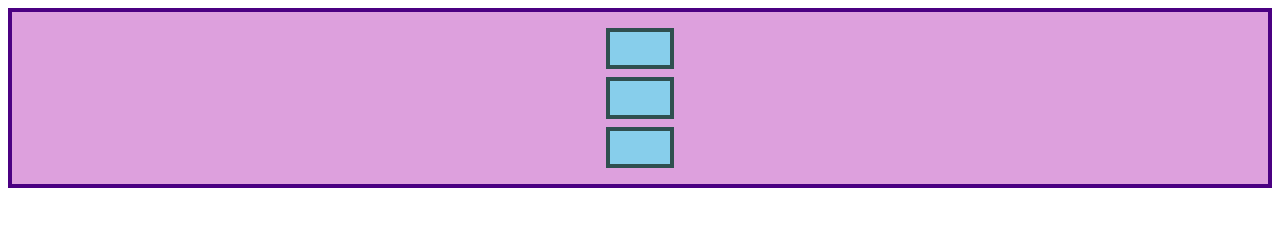
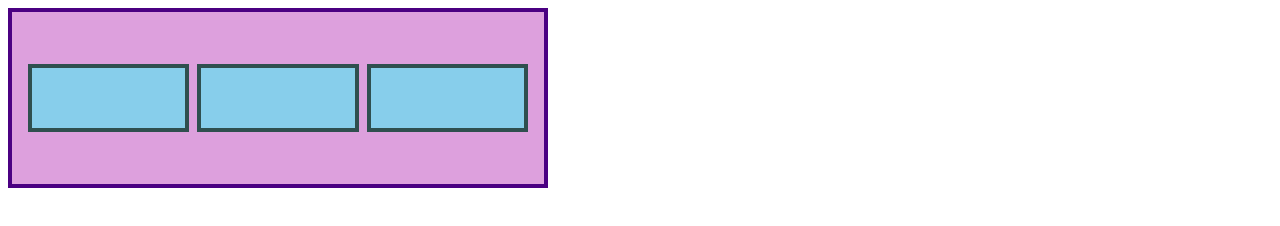
Before and after one commit to JoJoProgramming/TOP, a plain HTML site: page css_foundations/index.html in a window 1280 px wide. Drawn offline with Linux system fonts and the light colour scheme.

Commit message:
Example of flex-flow

```diff
--- a/css_foundations/style.css
+++ b/css_foundations/style.css
@@ -1,18 +1,19 @@
 .container {
   height: 140px;
+  width: 500px;
   padding: 16px;
   background: plum;
   border: 4px solid indigo;
   display: flex;
   justify-content: center;
   align-items: center;
-  flex-direction: column;
   gap: 8px;
+  flex-flow: row nowrap;
 }
 
 .item {
-  width: 60px;
   height: 60px;
   border: 4px solid darkslategray;
   background: skyblue;
+  flex: 1;
 }
```
